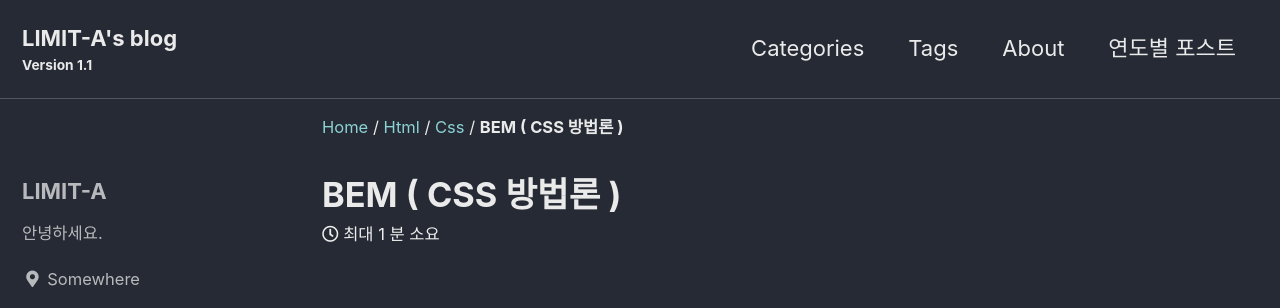
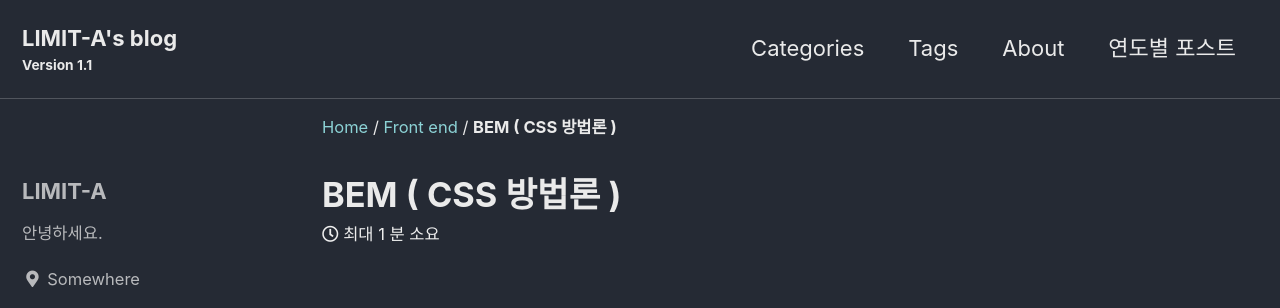
Before and after one commit to limit-a/limit-a.github.io, a Jekyll site: the page built from _posts/2022-05-29-bem.md, in a window 1280 px wide and 900 px high. Shown: the top 308 px of the window. Built offline with Jekyll 4.4.1, drawn with Linux system fonts in a browser that asks for light colours; cached includes are drawn as plain includes.

Commit message:
Update 2022-05-29-bem.md
categories 변경
  categories 값에 따라 포스트의 URL의 일부가 정해지는 것을 확인,
  원하는 값으로 변경

```diff
--- a/_posts/2022-05-29-bem.md
+++ b/_posts/2022-05-29-bem.md
@@ -6,8 +6,7 @@ share: true
 related: true
 popular: true
 categories:
-  - HTML
-  - CSS
+  - Front-end
 toc: false
 toc_sticky: false
 toc_label: 목차
```
